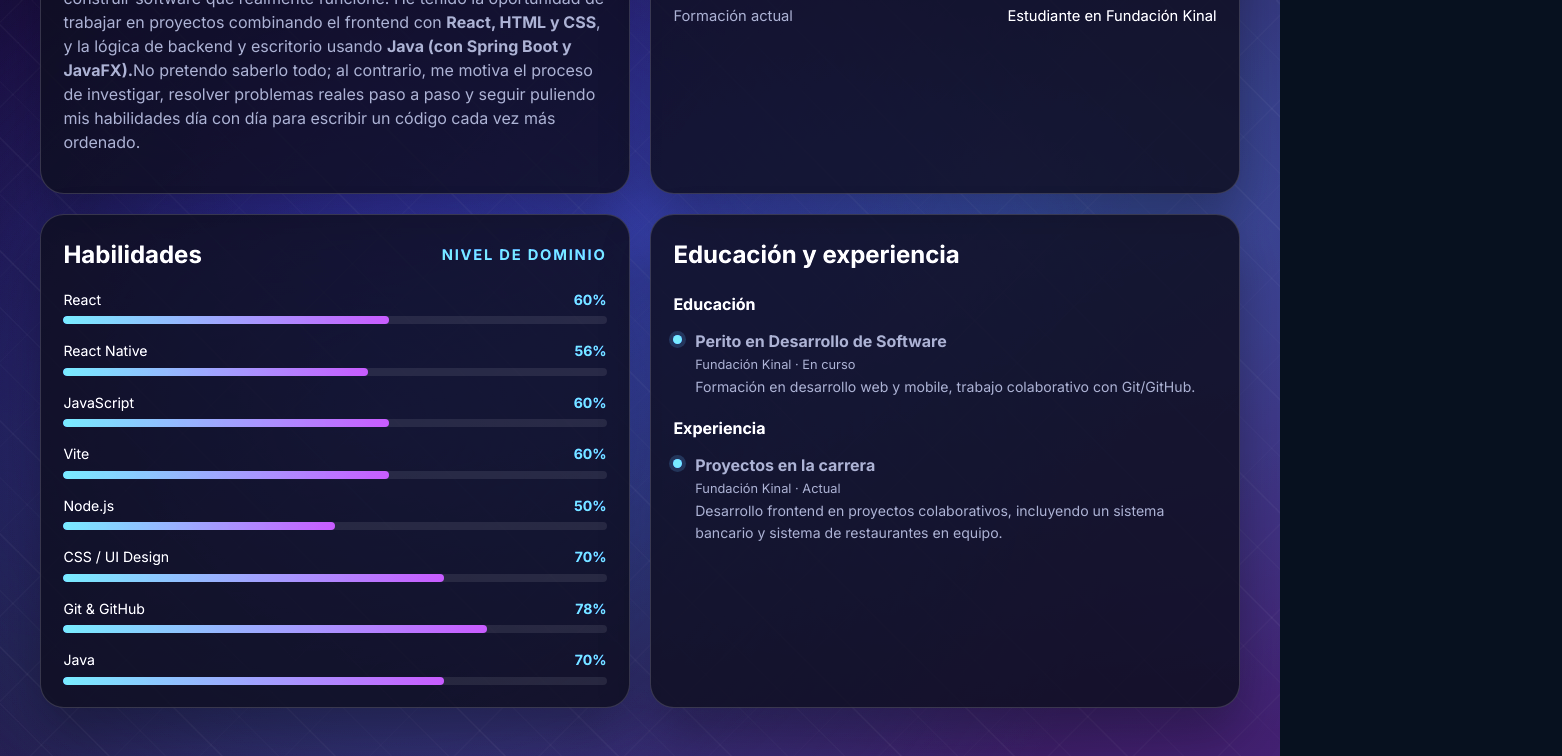
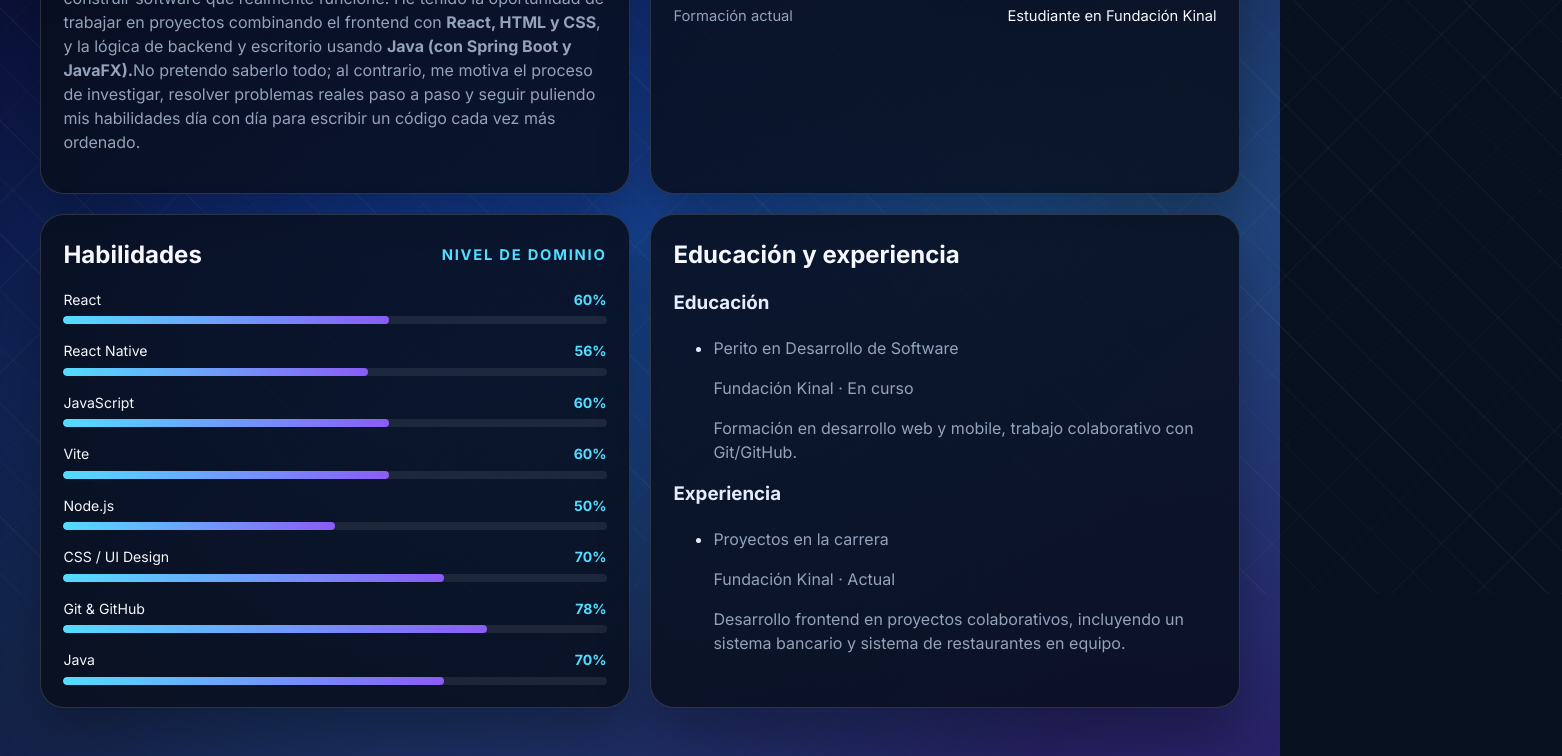
Before and after one commit to jmagzul-2024029/Portafolio_Digital, a React (Vite) app: page /sobre-mi in a window 1280 px wide. Shown: the part 382-1138 px from the top of the page, 1562 px wide, since content can reach past the window. Built offline with nearby package versions, Linux system fonts and the light colour scheme.

Commit message:
fix: se arreglaron inconsistencias en diseño

```diff
--- a/src/index.css
+++ b/src/index.css
@@ -46,13 +46,16 @@ body {
   width: 100%;
   height: 100%;
   background: radial-gradient(ellipse at 20% 30%,
-      rgba(113, 53, 251, 0.473) 0%, /* Violeta suave */
+      rgba(113, 53, 251, 0.473) 0%,
+      /* Violeta suave */
       rgba(139, 92, 246, 0) 65%),
     radial-gradient(ellipse at 80% 50%,
-      rgba(0, 191, 255, 0.3) 0%, /* Azul */
+      rgba(0, 191, 255, 0.3) 0%,
+      /* Azul */
       rgba(0, 191, 255, 0) 70%),
     radial-gradient(ellipse at 30% 70%,
-      rgba(83, 221, 255, 0.25) 0%, /* Turquesa/Cian*/
+      rgba(83, 221, 255, 0.25) 0%,
+      /* Turquesa/Cian*/
       rgba(83, 221, 255, 0) 60%),
     linear-gradient(135deg, #05070f 0%, #282369 100%);
   background-blend-mode: overlay, screen, hard-light;
@@ -78,32 +81,6 @@ body {
       transparent 1px,
       transparent 60px);
   animation: grid-shift 20s linear infinite;
-}
-
-@keyframes aurora-drift {
-  0% {
-    background-position:
-      0% 0%,
-      0% 0%,
-      0% 0%;
-    filter: hue-rotate(0deg) brightness(1);
-  }
-
-  50% {
-    background-position:
-      -10% -5%,
-      5% 10%,
-      0% 15%;
-    filter: hue-rotate(30deg) brightness(1.2);
-  }
-
-  100% {
-    background-position:
-      5% 10%,
-      -10% -5%,
-      15% 0%;
-    filter: hue-rotate(40deg) brightness(1);
-  }
 }
 
 @keyframes grid-shift {
@@ -271,7 +248,6 @@ p {
 
 .eyebrow {
   display: inline-block;
-  margin-bottom: 0.75rem;
   padding: 0.4rem 0.7rem;
   border-radius: 999px;
   font-size: 0.83rem;
@@ -507,64 +483,17 @@ p {
   background: linear-gradient(90deg, var(--accent), var(--accent-2));
 }
 
-/* ---------- currículum ---------- */
-.timeline {
-  list-style: none;
-  margin: 0;
-  padding: 0;
-  display: flex;
-  flex-direction: column;
-  gap: 1rem;
-}
-
-.timeline__item {
-  display: flex;
-  gap: 0.8rem;
-}
-
-.timeline__marker {
-  width: 9px;
-  height: 9px;
-  margin-top: 6px;
-  border-radius: 50%;
-  background: var(--accent);
-  flex-shrink: 0;
-  box-shadow: 0 0 0 4px rgba(83, 221, 255, 0.15);
-}
-
-.timeline__title {
-  margin: 0;
-  font-weight: 700;
-  color: var(--text-strong);
-}
-
-.timeline__meta {
-  margin: 2px 0;
-  font-size: 0.8rem;
-  color: var(--accent);
-}
-
-.timeline__detail {
-  margin: 0;
-  font-size: 0.88rem;
-  color: var(--text-muted);
-}
-
-.timeline-title {
-  color: var(--text-strong);
-  font-size: 1rem;
-  margin: 1.2rem 0 0.8rem;
-}
-
-.timeline-title:first-child {
-  margin-top: 0;
-}
-
 /* ---------- proyectos ---------- */
 .project-grid {
   display: grid;
   grid-template-columns: repeat(2, minmax(0, 1fr));
   gap: 1rem;
+}
+
+@media (max-width: 768px) {
+  .section-title span {
+    display: none;
+  }
 }
 
 @media (max-width: 800px) {
@@ -693,17 +622,84 @@ p {
 .contact-card ol {
   margin: 0.8rem 0 0 0;
   padding-left: 1.2rem;
-  /* Espacio para que los números no se salgan */
 }
 
 /* Cada elemento de la lista */
 .contact-card ol li {
   margin-bottom: 0.5rem;
-  /* Separación entre cada repositorio */
   font-size: 0.8rem;
 }
 
-/* El último elemento no necesita margen inferior */
 .contact-card ol li:last-child {
   margin-bottom: 0;
 }
+
+/*Estadísticas en vista de contacto*/
+.contact-stats {
+  display: flex;
+  justify-content: space-between;
+  gap: 1rem;
+  margin: 2rem 0;
+  flex-wrap: wrap;
+}
+
+.stat-box {
+  flex: 1;
+  min-width: 150px;
+  text-align: center;
+  padding: 1rem;
+  border: 1px solid var(--border);
+  border-radius: 16px;
+  background: rgba(255, 255, 255, .04);
+}
+
+.stat-box h3 {
+  margin: 0;
+  color: var(--accent);
+  font-size: 2rem;
+}
+
+.stat-box span {
+  color: var(--text-muted);
+}
+
+/* ---------- Responsive para telefono  ---------- */
+@media (max-width: 900px) {
+
+  .hero {
+    grid-template-columns: 1fr;
+    gap: 2rem;
+    text-align: center;
+    min-height: auto;
+    padding: 2rem 0;
+  }
+
+  .hero-card {
+    order: 1;
+    max-width: 450px;
+    width: 100%;
+    margin: 0 auto;
+  }
+
+  .hero-card img {
+    max-width: 220px;
+  }
+
+  .hero h1 {
+    font-size: clamp(2rem, 7vw, 3rem);
+  }
+
+  .hero p {
+    max-width: 100%;
+    margin: 0 auto;
+    margin-bottom: 1rem;
+  }
+
+  .actions {
+    justify-content: center;
+  }
+
+  .highlights {
+    justify-content: center;
+  }
+}
```
Also changed, not shown: public/projects/tienda-electrónica.png (added), 1 other file (tests, documents, lock files or other folders).
